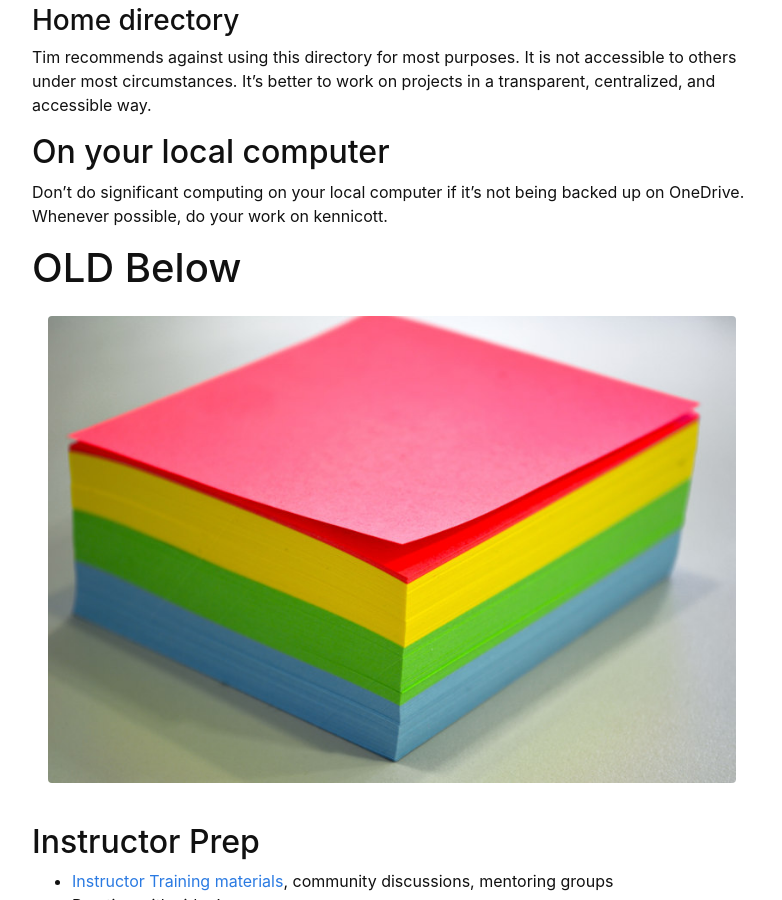
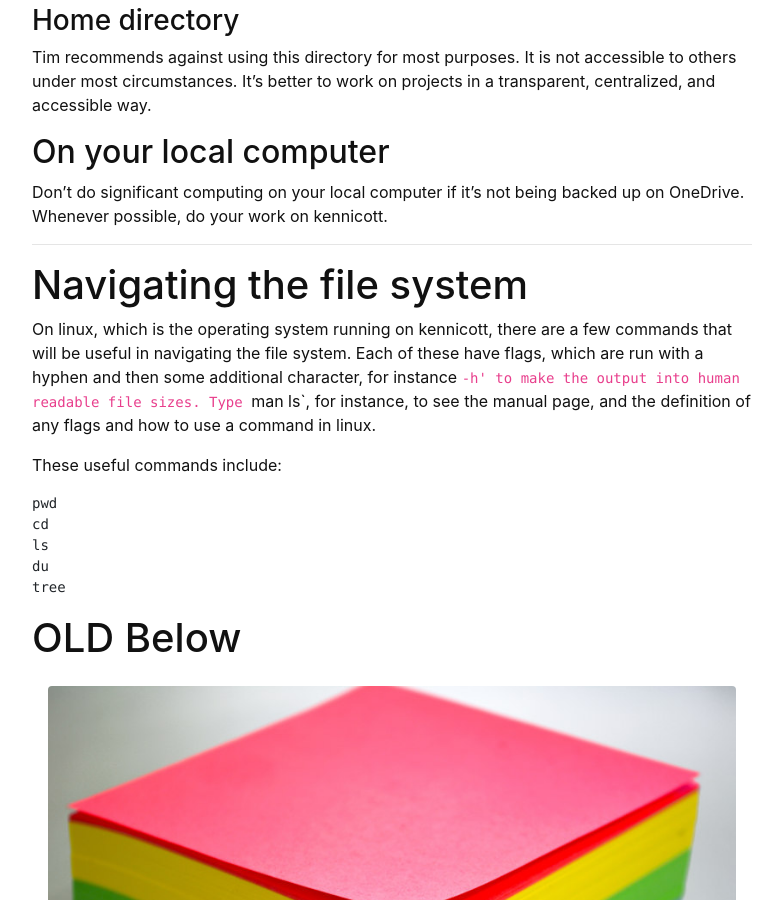
Before and after one commit to yoramterleth/uiglaciology, a Jekyll site: the page built from content/2-structure.md, in a window 1280 px wide and 900 px high, scrolled down 740 px. Shown: the whole window, without its empty margins (248-1030 px from the left). Built offline with Jekyll 4.4.1, drawn with Linux system fonts in a browser that asks for light colours.

Commit message:
Update 2-structure.md

````diff
--- a/content/2-structure.md
+++ b/content/2-structure.md
@@ -29,6 +29,21 @@ Tim recommends against using this directory for most purposes.  It is not access
 
 ## On your local computer
 Don't do significant computing on your local computer if it's not being backed up on OneDrive.  Whenever possible, do your work on kennicott.
+
+---
+
+# Navigating the file system
+On linux, which is the operating system running on kennicott, there are a few commands that will be useful in navigating the file system.  Each of these have flags, which are run with a hyphen and then some additional character, for instance `-h' to make the output into human readable file sizes.  Type `man ls`, for instance, to see the manual page, and the definition of any flags and how to use a command in linux.
+
+These useful commands include:
+```
+pwd
+cd
+ls
+du
+tree
+```
+
 
 # OLD Below
 
````
